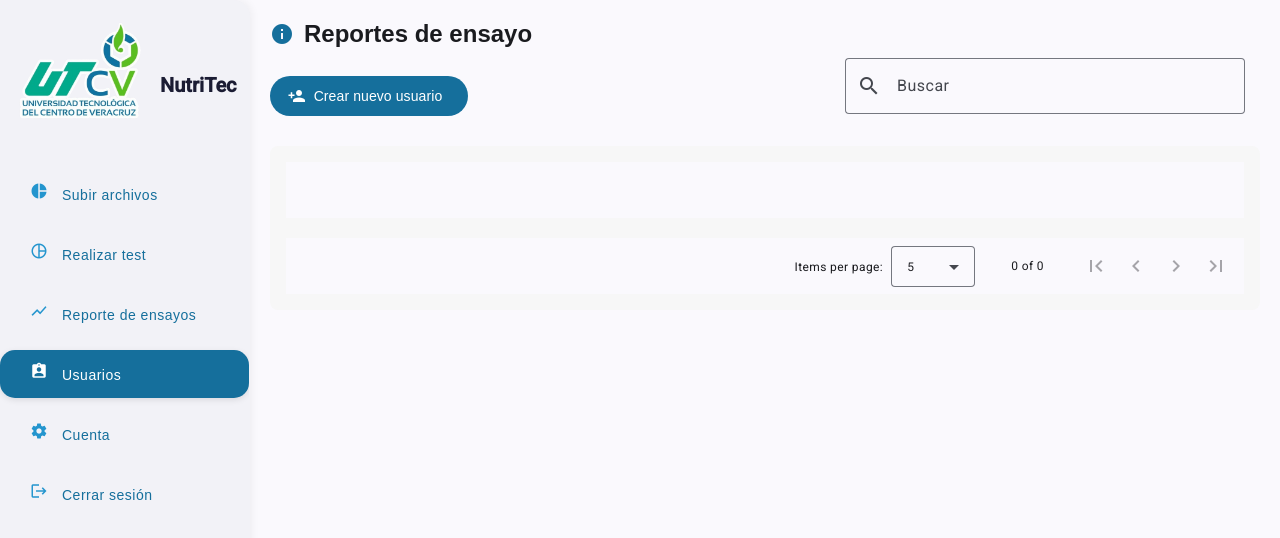
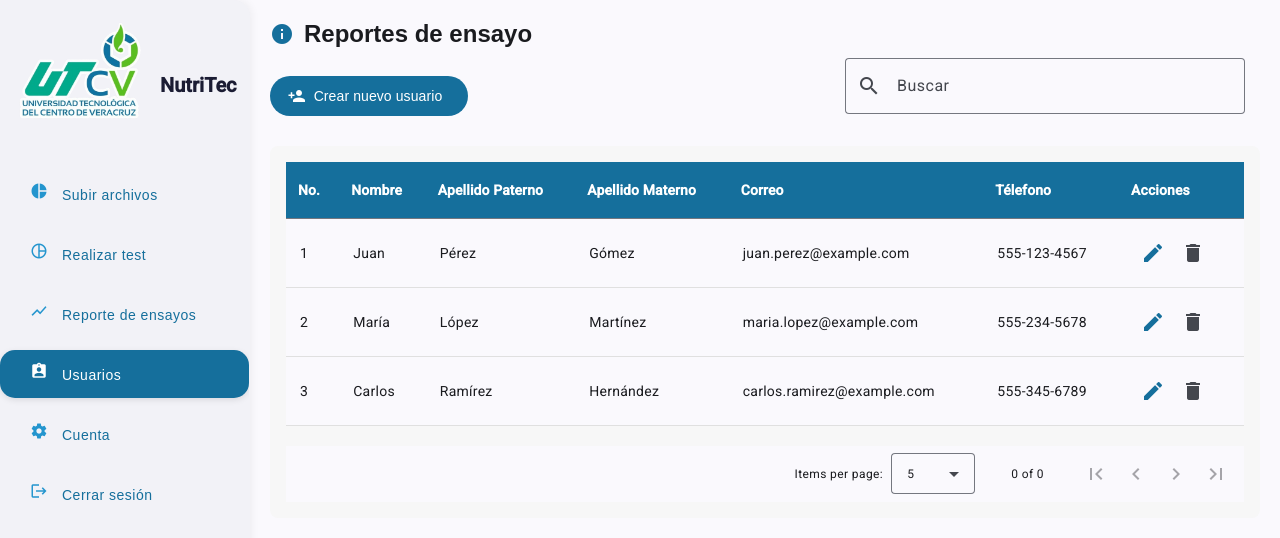
Before and after one commit to xSE7EN06/NutriTec, an Angular app: page /dashboard/users in a window 1280 px wide. Shown: the top 538 px of the page. Built offline with nearby package versions, Linux system fonts and the light colour scheme.

Commit message:
feat: crear funcion para abrir y cerrar el componente dialog desde users

```diff
--- a/src/app/dashboard/users/users.component.ts
+++ b/src/app/dashboard/users/users.component.ts
@@ -1,4 +1,8 @@
 import { Component } from '@angular/core';
+import { MatDialog } from '@angular/material/dialog';
+import { Router } from '@angular/router';
+import { ConfirmDeleteDialogComponent } from '../../shared/components/confirm-delete-dialog/confirm-delete-dialog.component';
+import { CreateEditDialogComponent } from '../../shared/components/create-edit-dialog/create-edit-dialog.component';
 
 @Component({
   selector: 'app-users',
@@ -7,5 +11,54 @@ import { Component } from '@angular/core';
   styleUrl: './users.component.css'
 })
 export class UsersComponent {
+  constructor(private route: Router, private dialog: MatDialog) {
 
+  }
+
+  displayedColumns: string[] = ['no', 'nombre', 'apellidoPaterno', 'apellidoMaterno', 'correo', 'telefono', 'acciones'];
+
+  dataSource = [
+    {
+      no: 1,
+      nombre: 'Juan',
+      apellidoPaterno: 'Pérez',
+      apellidoMaterno: 'Gómez',
+      correo: 'juan.perez@example.com',
+      telefono: '555-123-4567'
+    },
+    {
+      no: 2,
+      nombre: 'María',
+      apellidoPaterno: 'López',
+      apellidoMaterno: 'Martínez',
+      correo: 'maria.lopez@example.com',
+      telefono: '555-234-5678'
+    },
+    {
+      no: 3,
+      nombre: 'Carlos',
+      apellidoPaterno: 'Ramírez',
+      apellidoMaterno: 'Hernández',
+      correo: 'carlos.ramirez@example.com',
+      telefono: '555-345-6789'
+    }
+  ];
+
+  openDialog() {
+    const dialogRef = this.dialog.open(CreateEditDialogComponent, {
+      width: '90%',
+      maxWidth: '1000px',
+      minWidth: '900px',
+      maxHeight: '100vh',
+      position: { top: '50px' },
+      panelClass: 'custom-dialog-container',
+      disableClose: false,
+      autoFocus: false,
+    });
+
+     dialogRef.afterClosed().subscribe(result => {
+      console.log('The patient dialog was closed');
+      // La recarga se maneja a través de la suscripción al servicio
+    });
+  }
 }
```
